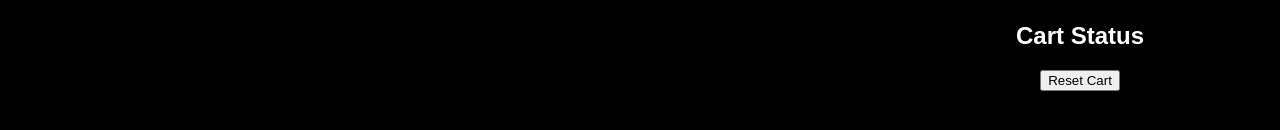
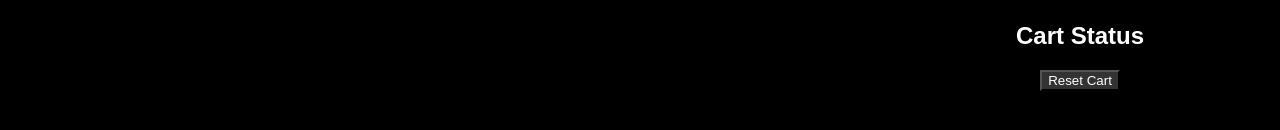
Before and after one commit to JasomTuit/encore, a plain HTML site: page cart.html in a window 1280 px wide. Shown: the part 348-478 px from the top of the page. Drawn offline with Linux system fonts and the light colour scheme.

Commit message:
Testing Cart CSS #2
It finally works, my life is good rn

```diff
--- a/css/cart.css
+++ b/css/cart.css
@@ -109,6 +109,11 @@ a:link, a:visited, a:hover, a:active {
     padding: 10px;
 }
 
+button {
+    background-color: #333;
+    color: #fff;
+}
+
 .buy-button {
     display: block;
     width: 100%;
```
